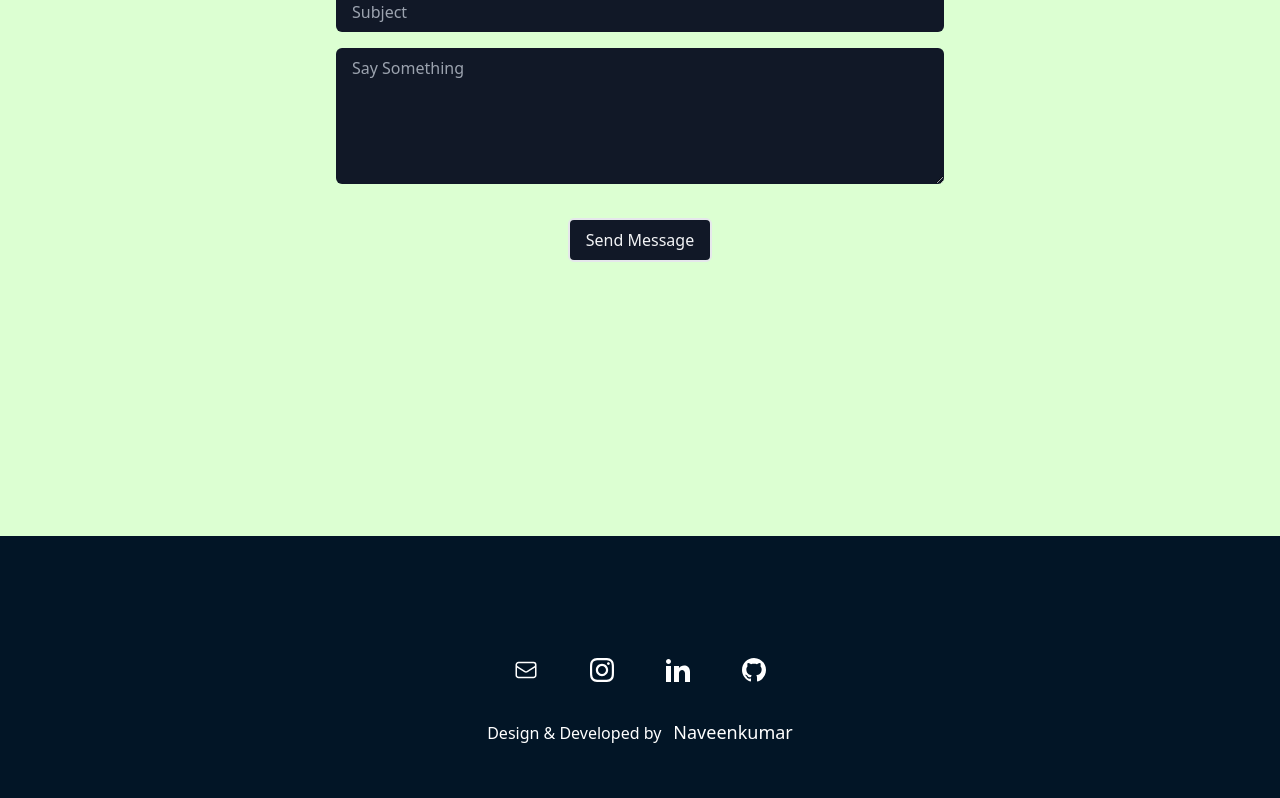
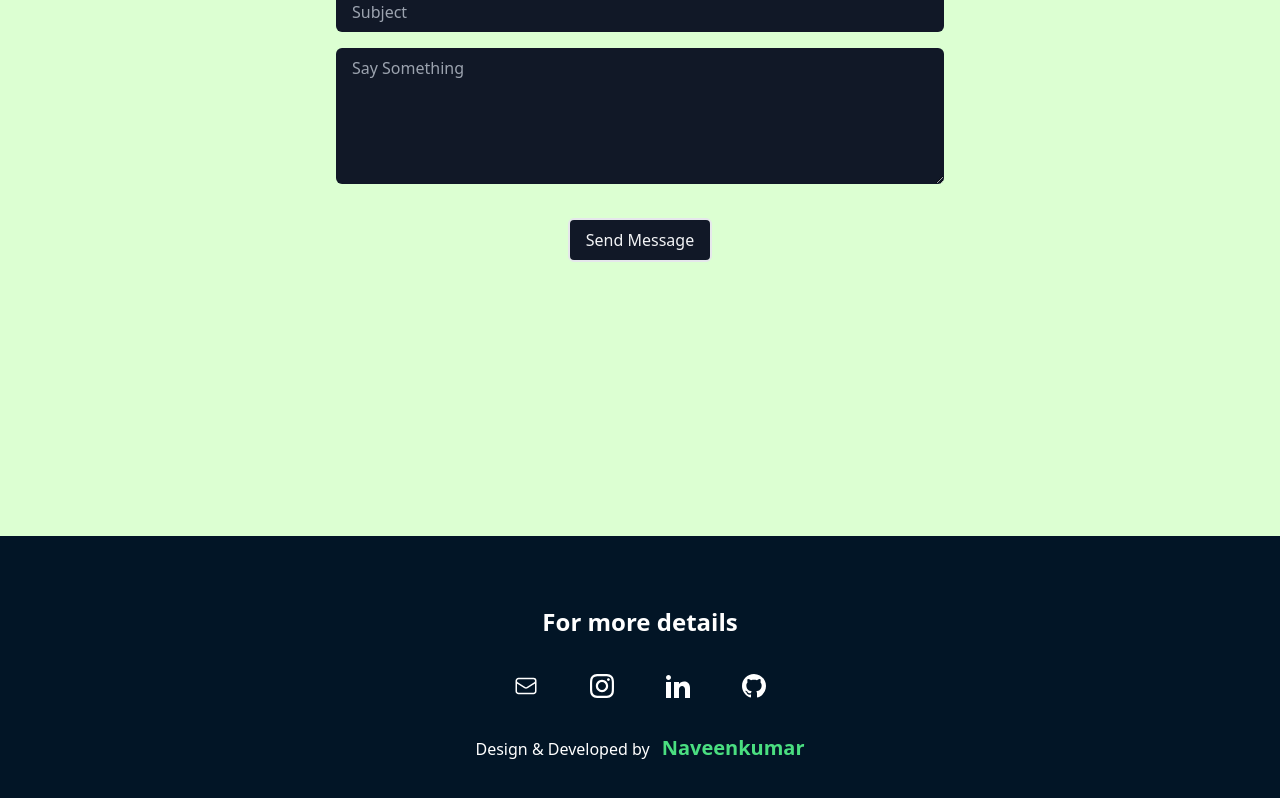
Before and after one commit to naveensivakumar14/myPortfolio-react, a React (Vite) app: page / in a window 1280 px wide. Shown: the part 3695-4493 px from the top of the page. Built offline with nearby package versions, Linux system fonts and the light colour scheme.

Commit message:
myPortfolio footer updated

```diff
--- a/src/components/Footer.jsx
+++ b/src/components/Footer.jsx
@@ -3,8 +3,8 @@
 function Footer() {
   return (
 
-  <footer className="bg-[#021526] flex flex-col text-center items-center justify-center text-white md:h-[40vh] ">
-
+  <footer className="bg-[#021526] h-[40vh] flex flex-col text-center items-center justify-center text-white md:h-[40vh] ">
+    <h1 className="text-2xl font-sans font-semibold">For more details</h1>
     <div className="container pt-9">
       <div className="mb-9 flex justify-center">
         <a className="mr-9 text-white dark:text-neutral-200">
@@ -13,7 +13,7 @@ function Footer() {
             </svg>
         </a>
 
-        <a className="mr-9 text-white dark:text-neutral-200">
+        <a href="https://www.instagram.com/"  target="_blank" className="mr-9 text-white dark:text-neutral-200">
           <svg
             xmlns="http://www.w3.org/2000/svg"
             className="h-6 w-10"
@@ -23,7 +23,8 @@ function Footer() {
               d="M12 2.163c3.204 0 3.584.012 4.85.07 3.252.148 4.771 1.691 4.919 4.919.058 1.265.069 1.645.069 4.849 0 3.205-.012 3.584-.069 4.849-.149 3.225-1.664 4.771-4.919 4.919-1.266.058-1.644.07-4.85.07-3.204 0-3.584-.012-4.849-.07-3.26-.149-4.771-1.699-4.919-4.92-.058-1.265-.07-1.644-.07-4.849 0-3.204.013-3.583.07-4.849.149-3.227 1.664-4.771 4.919-4.919 1.266-.057 1.645-.069 4.849-.069zm0-2.163c-3.259 0-3.667.014-4.947.072-4.358.2-6.78 2.618-6.98 6.98-.059 1.281-.073 1.689-.073 4.948 0 3.259.014 3.668.072 4.948.2 4.358 2.618 6.78 6.98 6.98 1.281.058 1.689.072 4.948.072 3.259 0 3.668-.014 4.948-.072 4.354-.2 6.782-2.618 6.979-6.98.059-1.28.073-1.689.073-4.948 0-3.259-.014-3.667-.072-4.947-.196-4.354-2.617-6.78-6.979-6.98-1.281-.059-1.69-.073-4.949-.073zm0 5.838c-3.403 0-6.162 2.759-6.162 6.162s2.759 6.163 6.162 6.163 6.162-2.759 6.162-6.163c0-3.403-2.759-6.162-6.162-6.162zm0 10.162c-2.209 0-4-1.79-4-4 0-2.209 1.791-4 4-4s4 1.791 4 4c0 2.21-1.791 4-4 4zm6.406-11.845c-.796 0-1.441.645-1.441 1.44s.645 1.44 1.441 1.44c.795 0 1.439-.645 1.439-1.44s-.644-1.44-1.439-1.44z" />
           </svg>
         </a>
-        <a className="mr-9 text-white dark:text-neutral-200">
+
+        <a href="https://www.linkedin.com/in/naveenksivakumar/" target="_blank" className="mr-9 text-white dark:text-neutral-200">
           <svg
             xmlns="http://www.w3.org/2000/svg"
             className="h-6 w-10"
@@ -33,7 +34,7 @@ function Footer() {
               d="M4.98 3.5c0 1.381-1.11 2.5-2.48 2.5s-2.48-1.119-2.48-2.5c0-1.38 1.11-2.5 2.48-2.5s2.48 1.12 2.48 2.5zm.02 4.5h-5v16h5v-16zm7.982 0h-4.968v16h4.969v-8.399c0-4.67 6.029-5.052 6.029 0v8.399h4.988v-10.131c0-7.88-8.922-7.593-11.018-3.714v-2.155z" />
           </svg>
         </a>
-        <a className="text-white dark:text-neutral-200">
+        <a href="https://github.com/naveensivakumar14" target="_blank" className="text-white dark:text-neutral-200">
           <svg
             xmlns="http://www.w3.org/2000/svg"
             className="h-6 w-10"
@@ -51,7 +52,7 @@ function Footer() {
       className="bg-[#021526] text-white  pb-6 text-cente ">
       Design & Developed by
       <a
-        className="text-white ml-3 text-lg"
+        className="text-green-400 ml-3 font-semibold text-xl"
         href="https://www.linkedin.com/in/naveenksivakumar/"
       >Naveenkumar</a>
     </div>
```
